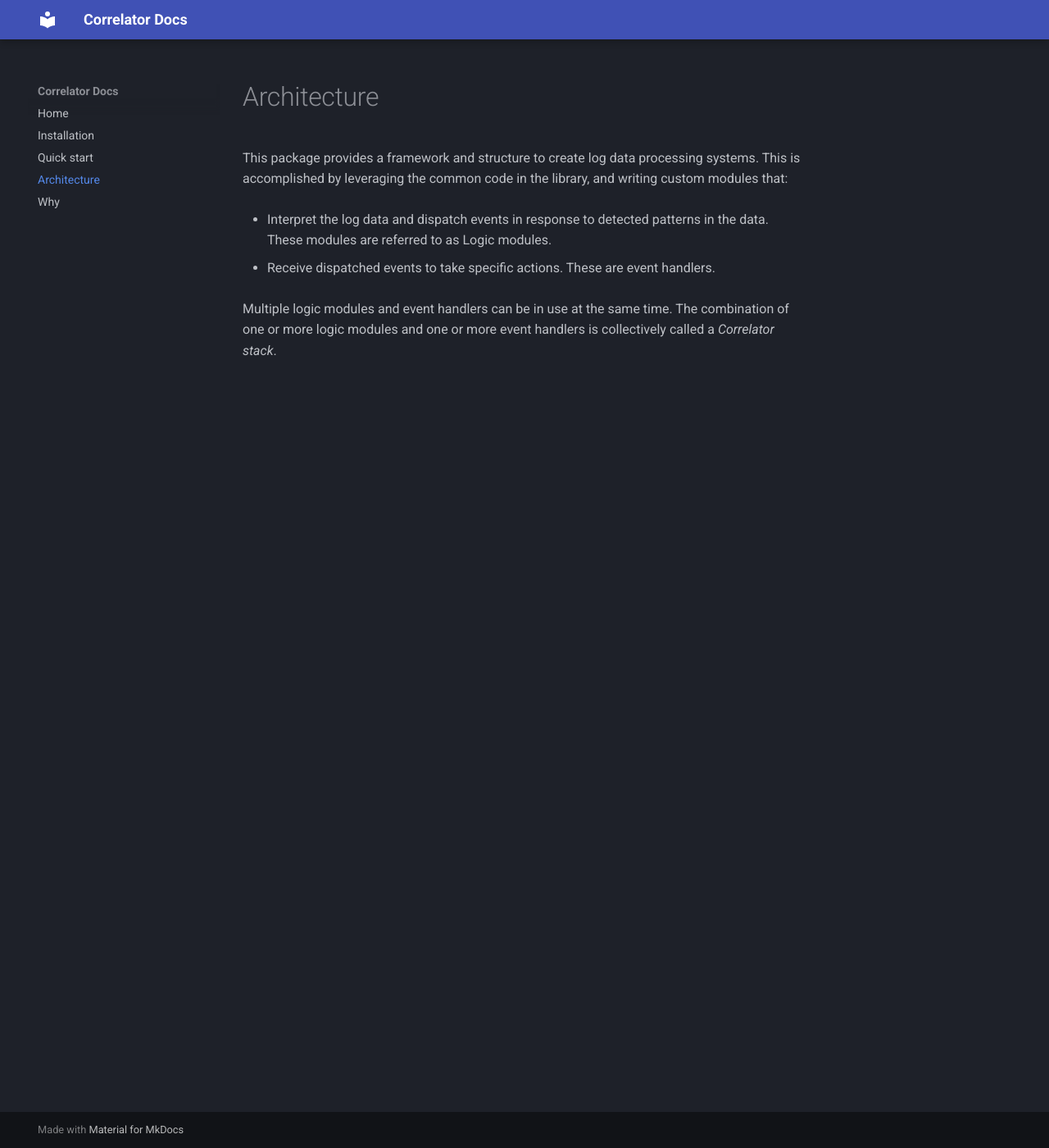
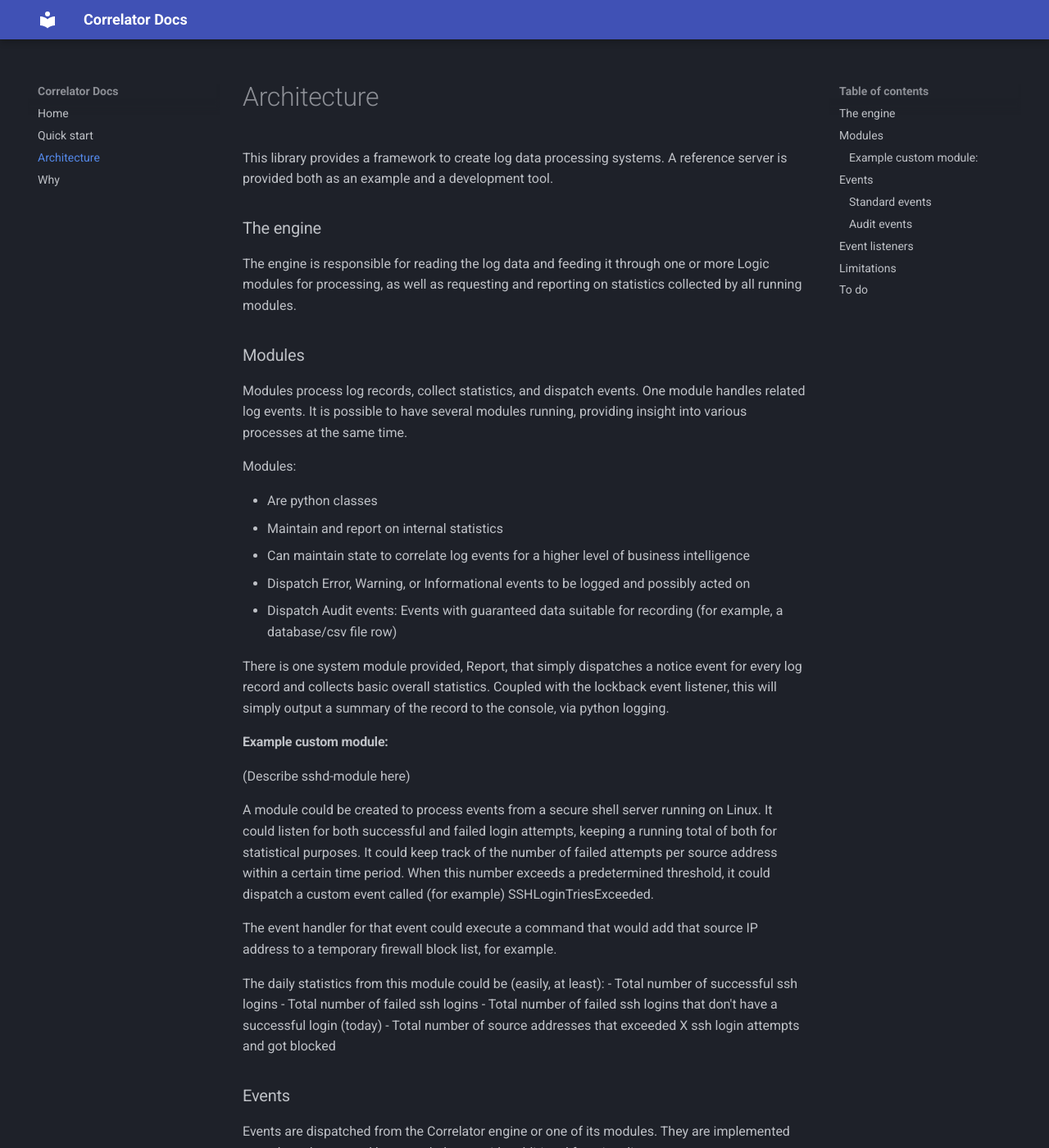
Before and after one commit to dagainz/Correlator, an MkDocs documentation site: the page built from docs/architecture.md, in a window 1280 px wide and 1400 px high. Shown: the whole window at 82% size. Built offline with MkDocs 1.6.1 and Material for MkDocs 9.7.7, drawn with Linux system fonts in a browser that asks for light colours; some of the changed text lies outside the part shown.

Commit message:
Doc updates

```diff
--- a/docs/architecture.md
+++ b/docs/architecture.md
@@ -1,12 +1,113 @@
 # Architecture
 
-This package provides a framework and structure to create log data processing systems. This
-is accomplished by leveraging the common code in the library, and writing custom modules that:
+This library provides a framework to create log data processing systems. A reference server is provided
+both as an example and a development tool.
 
-- Interpret the log data and dispatch events in response to detected patterns in the data.
-These modules are referred to as Logic modules.
 
-- Receive dispatched events to take specific actions. These are event handlers.
+### The engine
 
-Multiple logic modules and event handlers can be in use at the same time. The combination of one
-or more logic modules and one or more event handlers is collectively called a *Correlator stack*.
+The  engine is responsible for reading the log data and feeding it through
+one or more Logic modules for processing, as well as requesting and reporting
+on statistics collected by all running modules.
+
+### Modules
+
+Modules process log records, collect statistics, and dispatch events. One module
+handles related log events. It is possible to have several modules running, providing insight into various processes
+at the same time.
+
+Modules:
+
+- Are python classes
+- Maintain and report on internal statistics
+- Can maintain state to correlate log events for a higher level of business intelligence
+- Dispatch Error, Warning, or Informational events to be logged and possibly acted on
+- Dispatch Audit events: Events with guaranteed data suitable for recording (for example, a database/csv file row)
+
+There is one system module provided, Report, that simply dispatches a notice event for every log record and collects
+basic overall statistics. Coupled with the lockback event listener, this will simply output a summary of the record to
+the console, via python logging.
+
+#### Example custom module:
+
+(Describe sshd-module here)
+
+A module could be created to process events from a secure shell server running on Linux.
+It could listen for both successful and failed login attempts, keeping a running total of both
+for statistical purposes. It could keep track of the number of failed attempts per source address
+within a certain time period. When this number exceeds a predetermined threshold, it could dispatch a custom event
+called (for example) SSHLoginTriesExceeded.
+
+The event handler for that event could execute a command that would add that source IP address to a temporary
+firewall block list, for example.
+
+The daily statistics from this module could be (easily, at least):
+  - Total number of successful ssh logins
+  - Total number of failed ssh logins
+  - Total number of failed ssh logins that don't have a successful login (today)
+  - Total number of source addresses that exceeded X ssh login attempts and got blocked
+
+### Events
+
+Events are dispatched from the Correlator engine or one of its modules. They are implemented as
+python classes and be extended to provide additional functionality.
+
+#### Standard events
+
+The standard Event can contain quite a bit of information:
+
+- Descriptive summary
+- Data block - list of key/value pairs
+- Timestamp
+- The original log record (if applicable)
+- System - source of the event
+- optionally a text/html message generated bv mako
+- Is this warning, error, or informational message
+
+the ErrorEvent, WarningEvent, and NoticeEvent are derived from events with the appropriate properties set.
+
+#### Audit events
+
+Audit events are dispatched in response to something noteworthy happening. They often will end up
+as a record in a csv file or a database table.
+
+To use audit events in your modules, they must be defined as their own class, which subclasses an audit event. An
+identifier and a list of data fields that will be present in each event must be provided in the custom by the
+dispatching code.
+
+These events will often end up as records in a csv file or a database table.
+
+See Module.capture.py - CaptureStatsEvent for an example.
+
+### Event listeners
+
+An event listener does just that - its python code that can take action in response to an event. All events are
+currently dispatched to all handlers. It is up to the handler itself to filter the events to just the ones that
+it is interested in, if desired.
+
+There are 2 system event listeners that are used by the provided scripts and can be used in your code:
+
+ - **LogbackListener:** Logs all events to the python log.
+ - **CSVListener:** Writes audit events to CSV files
+
+Additional listeners may be created for custom actions. For example, in the case of
+the **Theoretical example of a module** example in the **Logic Modules** section:
+
+A new event listener could be created that would ignore all events except for the custom event SSHLoginTriesExceeded.
+When processing *that* event, it could add a temporary rule to the firewall to block the source IP address.
+If that event's superclass is one of the standard event classes, then other listeners may also handle that event. For
+example, if the SSHLoginTriesExceeded is a subclass of ErrorEvent, then this will also get logged to the python
+error log.
+
+## Limitations
+
+CLI scripts hard coded with module/handlers stack.
+This is not resilient to exceptions at all.
+
+## To do
+
+- Regex evaluation / optimization
+- Think of overall documentation strategy
+- Add capability for listeners to register criteria for event filtering at instantiation time.
+- Exception handling
+- state Persistence
--- a/mkdocs.yml
+++ b/mkdocs.yml
@@ -10,7 +10,6 @@ plugins:
 
 nav:
   - Home: index.md
-  - Installation: installation.md
   - Quick start: quickstart.md
   - Architecture: architecture.md
   - Why: why.md
```
Also changed, not shown: README.md (+0 -111 lines), docs/index.md (+7 -1 lines), docs/installation.md (deleted, +0 -30 lines), docs/quickstart.md (+5 -3 lines), 1 other file.
